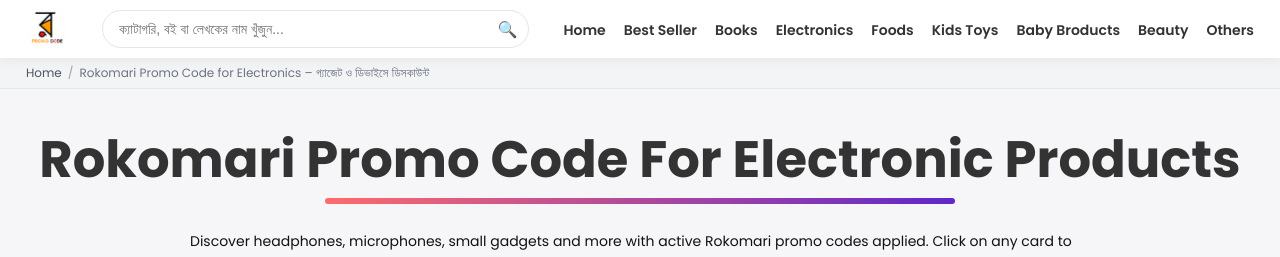
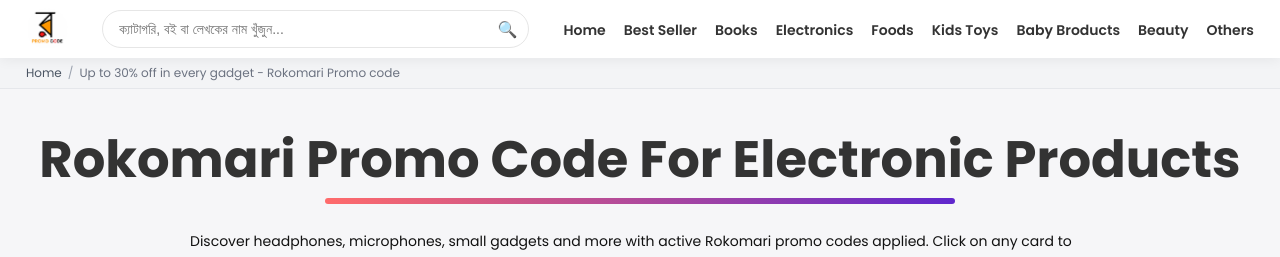
Before and after one commit to RokomariPromoCode/rokomaripromocode.github.io, a Jekyll site: the page built from electronics.md, in a window 1280 px wide and 900 px high. Shown: the top 257 px of the window. Built offline with Jekyll 4.4.1, drawn with Linux system fonts in a browser that asks for light colours.

Commit message:
Update electronics.md

```diff
--- a/electronics.md
+++ b/electronics.md
@@ -1,6 +1,6 @@
 ---
 layout: default
-title: "Rokomari Promo Code for Electronics – গ্যাজেট ও ডিভাইসে ডিসকাউন্ট"
+title: "Up to 30% off in every gadget - Rokomari Promo code"
 description: "হেডফোন, গ্যাজেট, স্মার্ট ডিভাইসসহ বিভিন্ন ইলেকট্রনিক্সের জন্য সেরা Rokomari promo code ও ডিসকাউন্ট কুপন এক জায়গায়। আপডেটেড অফার থেকে পছন্দ করুন।"
 permalink: /rokomari-electronics/
 ---
```
